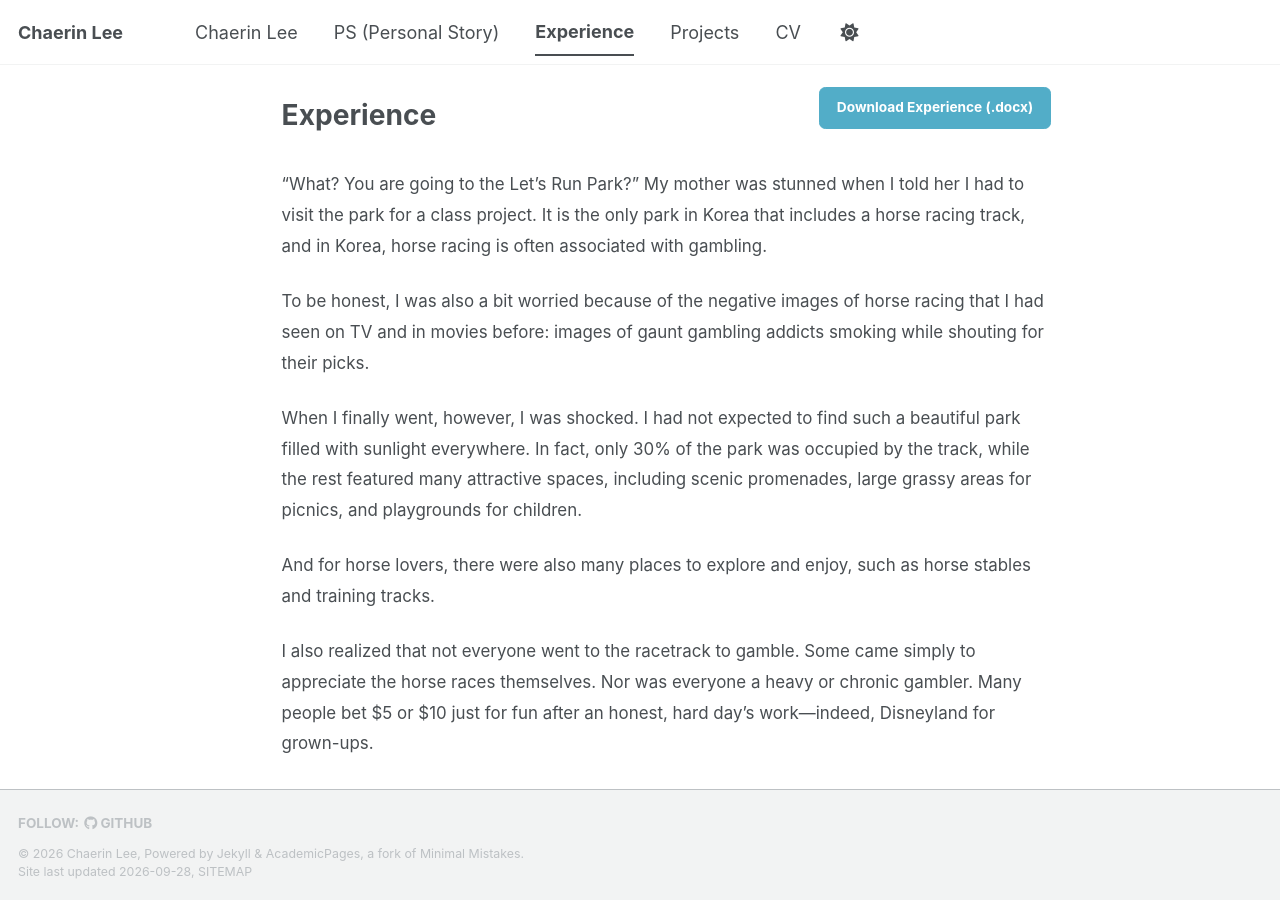
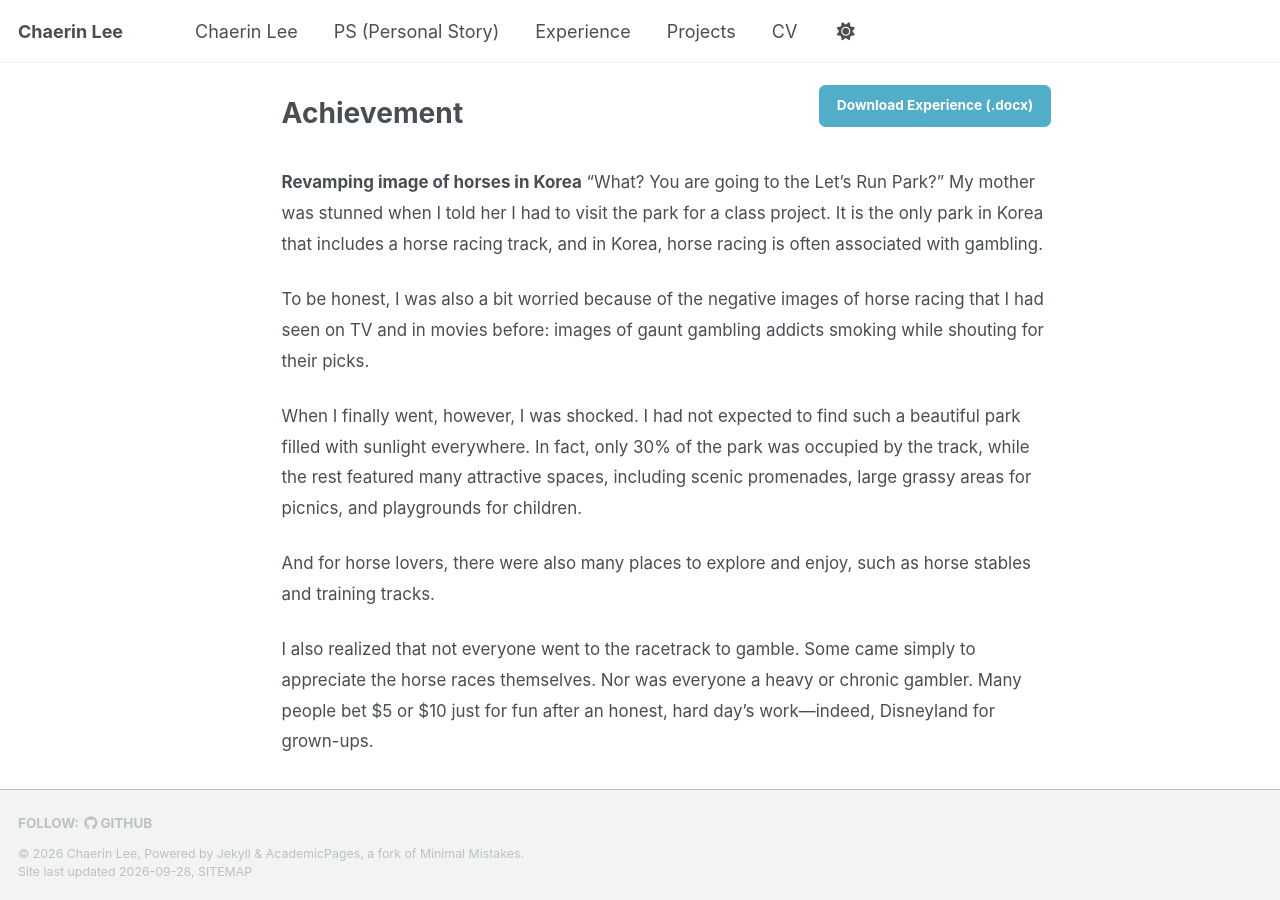
Before and after one commit to ChaerinLee0122/chaerinlee0122.github.io, a Jekyll site: the page built from _pages/experience.md, in a window 1280 px wide and 900 px high. Built offline with Jekyll 4.4.1, drawn with Linux system fonts in a browser that asks for light colours; a style sheet for code colours, icons or effects is not loaded.

Commit message:
Update experience.md

```diff
--- a/_pages/experience.md
+++ b/_pages/experience.md
@@ -1,7 +1,7 @@
 ---
 layout: single
-title: "Experience"
-permalink: /experience/
+title: "Achievement"
+permalink: /achievement/
 author_profile: false
 excerpt: "Work achievement story by Chaerin Lee."
 ---
@@ -12,6 +12,7 @@ excerpt: "Work achievement story by Chaerin Lee."
 
 <div class="document-prose" markdown="1">
 
+**Revamping image of horses in Korea**
 “What? You are going to the Let’s Run Park?” My mother was stunned when I told her I had to visit the park for a class project. It is the only park in Korea that includes a horse racing track, and in Korea, horse racing is often associated with gambling.
 
 To be honest, I was also a bit worried because of the negative images of horse racing that I had seen on TV and in movies before: images of gaunt gambling addicts smoking while shouting for their picks.
```
